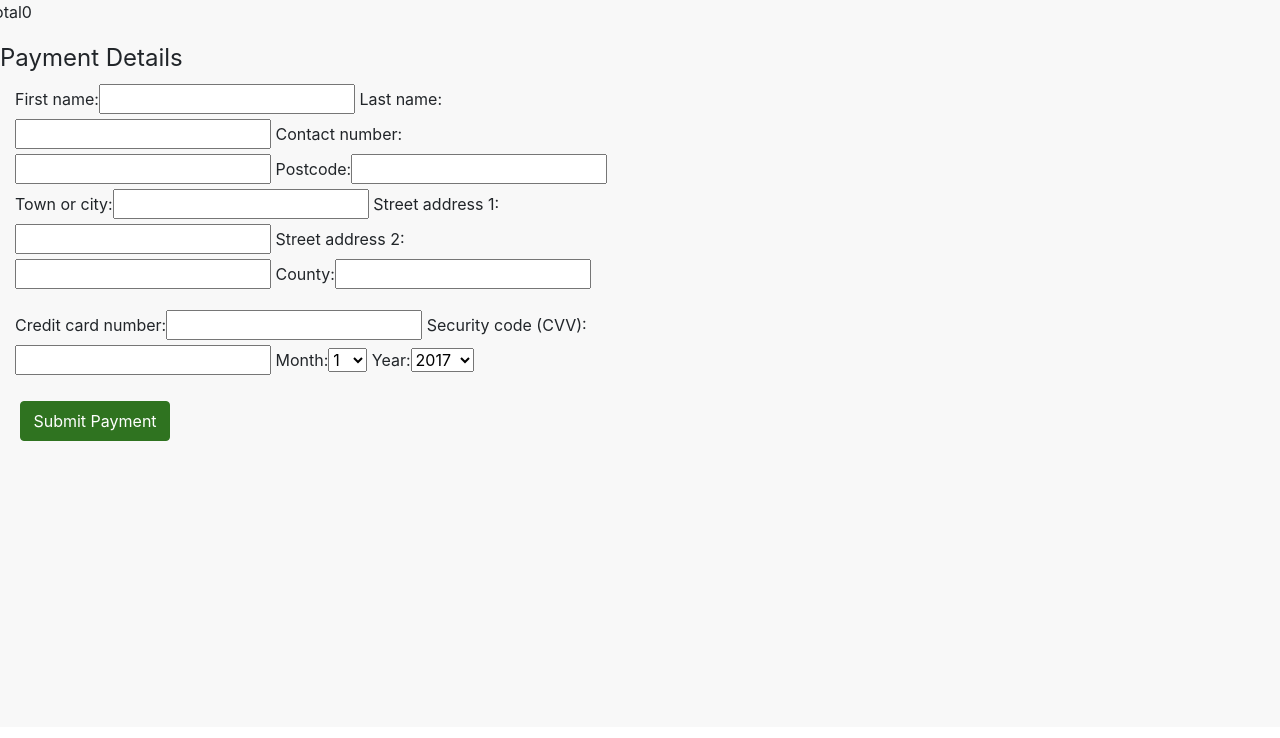
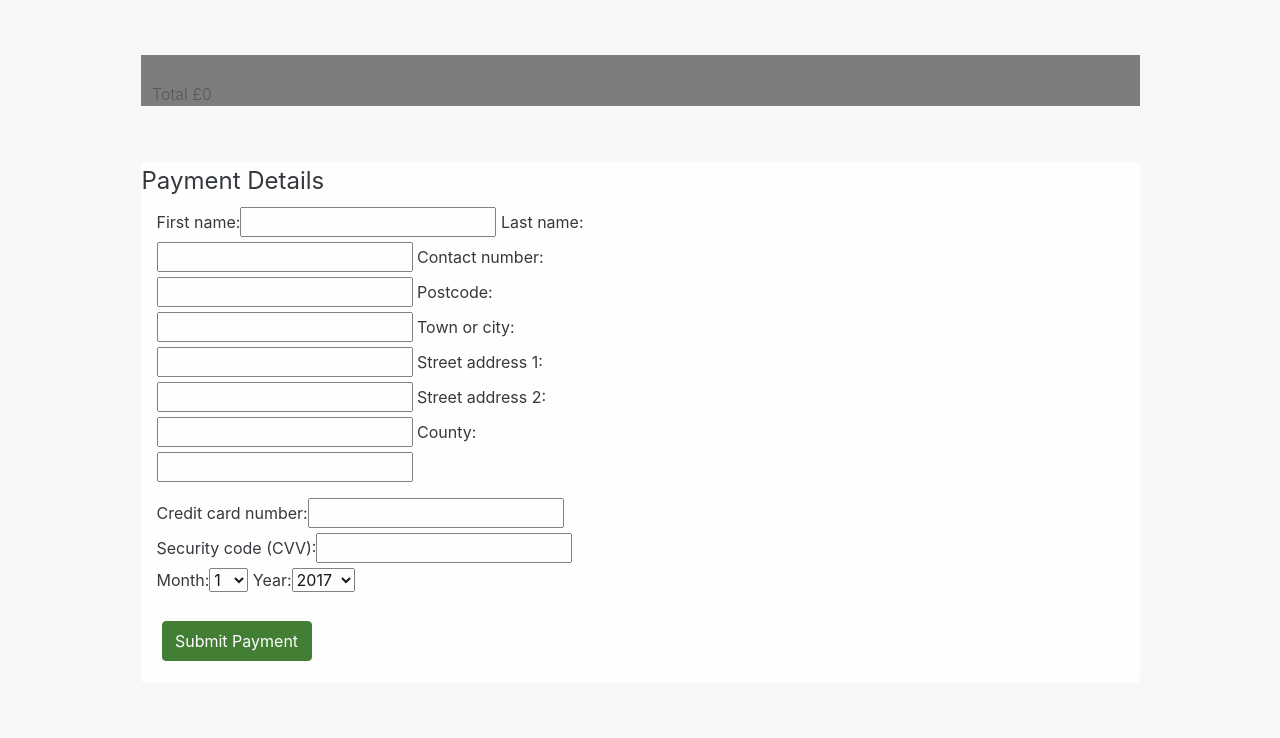
Before and after one commit to martingr1/golfvouchers, a Django app: page /checkout/ in a window 1280 px wide. Shown: the part 73-811 px from the top of the page. Before the commit the page ends 514 px from the top, so only its background shows below. Run offline with Django 3.2, Linux system fonts and the light colour scheme; the visitor is signed in with stand-in values (Sample User, id 1); some libraries are stand-ins or nearby versions; some web fonts are replaced.

Commit message:
fixed a bug causing stripe error messages to not be displayed correctly in checkout/templates/checkout.html

```diff
--- a/checkout/forms.py
+++ b/checkout/forms.py
@@ -7,7 +7,7 @@
     MONTH_CHOICES = [(i, i) for i in range(1, 12)]
     YEAR_CHOICES = [(i, i) for i in range(2017, 2036)]
 
-    card_number = forms.CharField(label='Credit card number', required=False)
+    credit_card_number = forms.CharField(label='Credit card number', required=False)
     cvv = forms.CharField(label='Security code (CVV)', required=False)
     expiry_month = forms.ChoiceField(label='Month', choices=MONTH_CHOICES, required=False)
     expiry_year = forms.ChoiceField(label='Year', choices=YEAR_CHOICES, required=False)
--- a/checkout/templates/checkout.html
+++ b/checkout/templates/checkout.html
@@ -4,41 +4,29 @@
 
 {% block head_js %}
 <script type="text/javascript" src="https://js.stripe.com/v2/"></script>
-<script type="text/javascript" src=>
+<script type="text/javascript">
 	//<![CDATA[
         Stripe.publishableKey = '{{ publishable }}';
     //]]>
 </script>
 <script type="text/javascript" src="{% static 'js/stripe.js' %}"></script>
-{% endblock %}
+{% endblock head_js %}
 
 {% block content %}
-<div class="row row-flex">
-    {% for item in cart_items %}
-        <div class="col-xs-10 col-xs-offset-1 col-sm-offset-0 col-sm-6 col-md-4 display panel panel-default">
-            <div class="panel-body">
-                <div class="product" style="background-image: url('{{ MEDIA_URL }}{{ item.product.image }}')"></div>
-
-                <div class="caption">
-                    <h3>{{ item.product.name }}</h3>
-                    <p class="product-description">{{ item.product.description }}</p>
-                    <p>{{ item.quantity }}</p>
-                    <p>{{ item.product.price }}</p>
-                </div>
-            </div>
-        </div>
-    {% endfor %}
-</div>
-<div class="row">
-    <p>Total</p>
-    <p><span class="glyphicon glyphicon-euro" aria-hidden="true"></span>{{ total }}</p>
+<div class="container">
+	<div class="justify-content-center">
+		<div class="card-alt">
+			<div class="total-price">Total £{{ total }}</div>
 		</div>
 
-<form role="form" method="post" id="payment-form" action="{% url 'checkout' %}">
+		<div class="card ">
+
+			<form class="justify-content-center" role="form" method="post" id="payment-form"
+				action="{% url 'checkout' %}">
 				<legend>Payment Details</legend>
 
-    <div id="credit-card-errors" style="display: none;">
-        <div id="alert-message block-message error" id="stripe-error-message"></div>
+				<div id="credit-card-errors">
+					<div id="stripe-error-message"></div>
 				</div>
 
 				<div class="form-group col-md-6">
@@ -54,4 +42,8 @@
 					<input class=" btn btn-primary" id="submit_payment_btn" name="commit" type="submit" value="Submit Payment">
     </div>
 			</form>
+		</div>
+	</div>
+</div>
+
 {% endblock %}
--- a/requirements.txt
+++ b/requirements.txt
@@ -19,4 +19,4 @@
 requests-oauthlib==1.3.0
 s3transfer==0.3.3
 sqlparse==0.3.1
-stripe==2.44.0
+stripe==1.70.0
--- a/static/css/custom.css
+++ b/static/css/custom.css
@@ -57,6 +57,14 @@
 opacity: 0.9;
 margin: 5%;
 background-color:#F8F8F8) !important;
+border-color: white;
+
+}
+
+.card-alt{
+opacity: 0.9;
+margin: 5%;
+background-color:#707070 !important;
 border-color: white;
 
 }
--- a/static/js/scripts.js
+++ /dev/null
@@ -1,3 +0,0 @@
-
-    $('[data-toggle="tooltip"]').tooltip();
-    $('.close').alert();
--- a/static/js/stripe.js
+++ b/static/js/stripe.js
@@ -1,4 +1,3 @@
-
 $(function() {
     $("#payment-form").submit(function() {
         var form = this;
--- a/templates/base.html
+++ b/templates/base.html
@@ -10,8 +10,6 @@
 		integrity="sha384-Vkoo8x4CGsO3+Hhxv8T/Q5PaXtkKtu6ug5TOeNV6gBiFeWPGFN9MuhOf23Q9Ifjh" crossorigin="anonymous">
 	<link rel="stylesheet" href="{% static 'css/custom.css' %}" type="text/css" />
     <script src="https://cdnjs.cloudflare.com/ajax/libs/jquery/3.2.1/jquery.min.js"></script>
-	<script type="javascript" src="{% static 'js/scripts.js' %}"></script>
-
 	{% block head_js %}
 	{% endblock head_js %}
 	<meta name="viewport" content="width=device-width, initial-scale=1.0" />
@@ -72,5 +70,4 @@
 		</div>
 	</footer>
 </body>
-
 </html>
```
Also changed, not shown: checkout/views.py (+14 -15 lines). Lines whose indentation alone changed are shown as unchanged.
